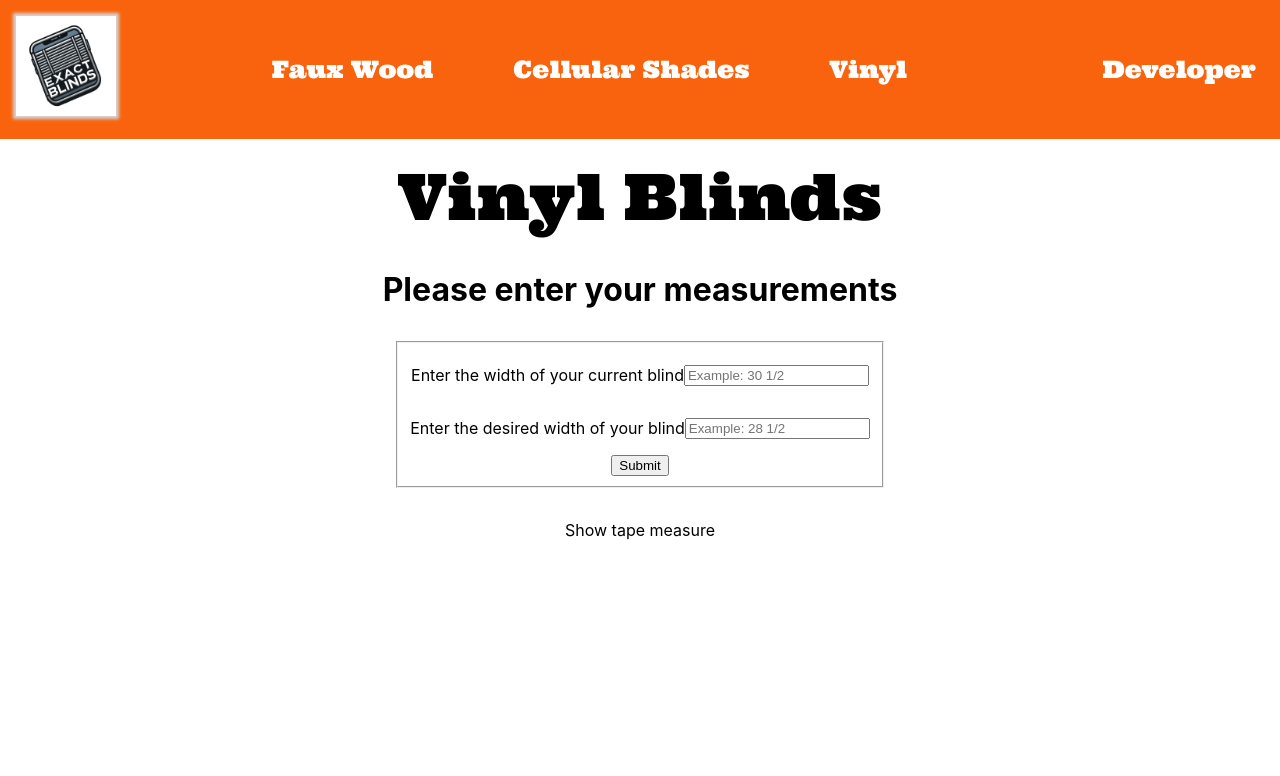
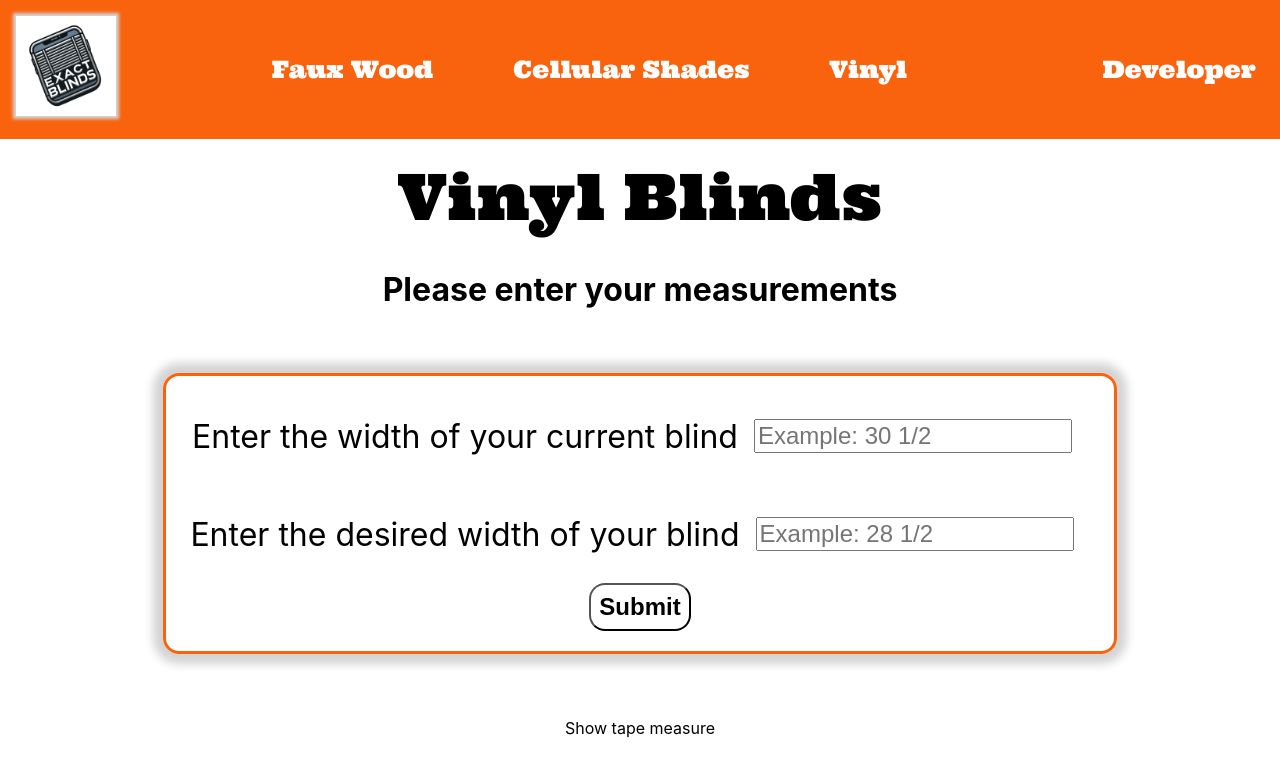
Before and after one commit to Anthony-Ghilardi/ExactBlinds, a React (Create React App) app: page /vinyl in a window 1280 px wide. Shown: the top 776 px of the page. Built offline with nearby package versions, Linux system fonts and the light colour scheme.

Commit message:
Stlying changes across multiple pages

```diff
--- a/src/components/Cellular/Cellular.jsx
+++ b/src/components/Cellular/Cellular.jsx
@@ -145,37 +145,39 @@ export default function Cellular() {
         theme="light"
         transition={Bounce}
       />
-      <h1 className="faux-wood-header">Cellular Shades</h1>
-      <h2 className="measurement-header">Please enter your measurements</h2>
-      <form className="faux-wood-form" onSubmit={handleCut}>
-        <fieldset>
-          <label className="faux-input-one">
+      <h1 className="cellular-header">Cellular Shades</h1>
+      <h2 className="cellular-measurement-header">Please enter your measurements</h2>
+      <form className="cellular-form" onSubmit={handleCut}>
+        <fieldset className="cellular-fieldset">
+          <label className="cellular-input-one">
             Enter the width of your current blind
             <input
               type="text"
+              className="cellular-text-input"
               value={OriginalValue}
               onChange={handleOriginalInput}
               placeholder="Example: 30 1/2"
             />
           </label>
-          <label className="faux-input-two">
+          <label className="cellular-input-two">
             Enter the desired width of your blind
             <input
               type="text"
+              className="cellular-text-input"
               value={DesiredValue}
               onChange={handleDesiredInput}
               placeholder="Example: 28 1/2"
             />
           </label>
-          <input type="submit" value="Submit" className="faux-submit-button" />
+          <input type="submit" value="Submit" className="cellular-submit-button"/>
         </fieldset>
       </form>
       {HideResult && (
-        <div className="cut-showcase">
+        <div className="cellular-cut-showcase">
           <h2>Your blind needs to be cut by {Cut} inch on both sides</h2>
         </div>
       )}
-      <div className="tape-measure-button">
+      <div className="cellular-tape-measure-button">
         <button onClick={toggleHiddenElement}>
           {IsHidden ? "Hide tape measure" : "Show tape measure"}
         </button>
--- a/src/components/Cellular/cellular.css
+++ b/src/components/Cellular/cellular.css
@@ -0,0 +1,98 @@
+.cellular-header {
+    display: flex;
+    justify-content: center;
+    align-items: center;
+    margin: 0 auto;
+    padding-top: 1rem;
+    padding-bottom: 1rem;
+    font-size: 4rem;
+    font-family: "Ultra", serif;
+    font-weight: 100;
+}
+
+.cellular-measurement-header {
+    display: flex;
+    justify-content: center;
+    align-items: center;
+    margin: 0 auto;
+    padding-top: 1rem;
+    padding-bottom: 1rem;
+    font-size: 2rem;
+}
+
+.cellular-form {
+    display: flex;
+    flex-direction: column;
+    flex-wrap: wrap;
+    justify-content: center;
+    align-items: center;
+    margin: 0 auto;
+    padding: 3rem;
+    font-size: 2rem;
+}
+
+.cellular-fieldset {
+    border: solid #f9630d 3px;
+    border-radius: 1rem;
+    box-shadow: 0 0 10px 10px #D3D3D3;
+}
+
+.cellular-input-one {
+    display: flex;
+    justify-content: center;
+    align-items: center;
+    margin: 0 auto;
+    padding-top: 1rem;
+    padding-bottom: 1rem;
+}
+
+.cellular-input-two {
+    display: flex;
+    justify-content: center;
+    align-items: center;
+    margin: 0 auto;
+    padding-top: 1rem;
+    padding-bottom: 1rem;
+}
+
+.cellular-text-input {
+    font-size: 1.5rem;
+    margin: 1rem;
+}
+
+.cellular-submit-button {
+    display: flex;
+    justify-content: center;
+    align-items: center;
+    margin: 0 auto;
+    padding: 0.5rem;
+    background-color: #fff;
+    border-radius: 1rem;
+    font-weight: bold;
+    font-size: 1.5rem;
+    transition: background-color 0.5s ease, transform 0.5s ease;
+}
+
+.cellular-submit-button:hover {
+    background-color: #f9630d;
+    transform: scale(1.20);
+}
+
+.cellular-cut-showcase {
+    display: flex;
+    align-items: center;
+    justify-content: center;
+    margin: 0 auto;
+    padding-top: 1rem;
+    padding-bottom: 1rem;
+}
+
+.cellular-tape-measure-button {
+    display: flex;
+    flex-direction: column;
+    justify-content: center;
+    align-items: center;
+    margin: 0 auto;
+    padding-top: 1rem;
+    padding-bottom: 1rem;
+}
--- a/src/components/FauxWood/FauxWood.jsx
+++ b/src/components/FauxWood/FauxWood.jsx
@@ -141,13 +141,14 @@ export default function FauxWood() {
         transition={Bounce}
       />
       <h1 className="faux-wood-header">Faux Wood Blinds</h1>
-      <h2 className="measurement-header">Please enter your measurements</h2>
+      <h2 className="faux-measurement-header">Please enter your measurements</h2>
       <form className="faux-wood-form" onSubmit={handleCut}>
-        <fieldset>
+        <fieldset className="faux-wood-fieldset">
           <label className="faux-input-one">
             Enter the width of your current blind
             <input
               type="text"
+              className="faux-wood-text-input"
               value={OriginalValue}
               onChange={handleOriginalInput}
               placeholder="Example: 30 1/2"
@@ -157,6 +158,7 @@ export default function FauxWood() {
             Enter the desired width of your blind
             <input
               type="text"
+              className="faux-wood-text-input"
               value={DesiredValue}
               onChange={handleDesiredInput}
               placeholder="Example: 28 1/2"
@@ -166,11 +168,11 @@ export default function FauxWood() {
         </fieldset>
       </form>
       {HideResult && (
-        <div className="cut-showcase">
+        <div className="faux-cut-showcase">
           <h2>Your blind needs to be cut by {Cut} inch on both sides</h2>
         </div>
       )}
-      <div className="tape-measure-button">
+      <div className="faux-tape-measure-button">
         <button onClick={toggleHiddenElement}>
           {IsHidden ? "Hide tape measure" : "Show tape measure"}
         </button>
--- a/src/components/FauxWood/faux-wood.css
+++ b/src/components/FauxWood/faux-wood.css
@@ -10,7 +10,7 @@
     font-weight: 100;
 }
 
-.measurement-header {
+.faux-measurement-header {
     display: flex;
     justify-content: center;
     align-items: center;
@@ -27,8 +27,14 @@
     justify-content: center;
     align-items: center;
     margin: 0 auto;
-    padding-top: 1rem;
-    padding-bottom: 1rem;
+    padding: 3rem;
+    font-size: 2rem;
+}
+
+.faux-wood-fieldset {
+    border: solid #f9630d 3px;
+    border-radius: 1rem;
+    box-shadow: 0 0 10px 10px #D3D3D3;
 }
 
 .faux-input-one {
@@ -49,14 +55,30 @@
     padding-bottom: 1rem;
 }
 
+.faux-wood-text-input {
+    font-size: 1.5rem;
+    margin: 1rem;
+}
+
 .faux-submit-button {
     display: flex;
     justify-content: center;
     align-items: center;
     margin: 0 auto;
+    padding: 0.5rem;
+    background-color: #fff;
+    border-radius: 1rem;
+    font-weight: bold;
+    font-size: 1.5rem;
+    transition: background-color 0.5s ease, transform 0.5s ease;
 }
 
-.cut-showcase {
+.faux-submit-button:hover {
+    background-color: #f9630d;
+    transform: scale(1.20);
+}
+
+.faux-cut-showcase {
     display: flex;
     align-items: center;
     justify-content: center;
@@ -65,7 +87,7 @@
     padding-bottom: 1rem;
 }
 
-.tape-measure-button {
+.faux-tape-measure-button {
     display: flex;
     flex-direction: column;
     justify-content: center;
--- a/src/components/Vinyl/Vinyl.jsx
+++ b/src/components/Vinyl/Vinyl.jsx
@@ -148,37 +148,39 @@ export default function Vinyl() {
         theme="light"
         transition={Bounce}
       />
-      <h1 className="faux-wood-header">Vinyl Blinds</h1>
-      <h2 className="measurement-header">Please enter your measurements</h2>
-      <form className="faux-wood-form" onSubmit={handleCut}>
-        <fieldset>
-          <label className="faux-input-one">
+      <h1 className="vinyl-header">Vinyl Blinds</h1>
+      <h2 className="vinyl-measurement-header">Please enter your measurements</h2>
+      <form className="vinyl-form" onSubmit={handleCut}>
+        <fieldset className="vinyl-fieldset">
+          <label className="vinyl-input-one">
             Enter the width of your current blind
             <input
               type="text"
+              className="vinyl-text-input"
               value={OriginalValue}
               onChange={handleOriginalInput}
               placeholder="Example: 30 1/2"
             />
           </label>
-          <label className="faux-input-two">
+          <label className="vinyl-input-two">
             Enter the desired width of your blind
             <input
               type="text"
+              className="vinyl-text-input"
               value={DesiredValue}
               onChange={handleDesiredInput}
               placeholder="Example: 28 1/2"
             />
           </label>
-          <input type="submit" value="Submit" className="faux-submit-button" />
+          <input type="submit" value="Submit" className="vinyl-submit-button" />
         </fieldset>
       </form>
       {HideResult && (
-        <div className="cut-showcase">
+        <div className="vinyl-cut-showcase">
           <h2>Your blind needs to be cut by {Cut} inch on both sides</h2>
         </div>
       )}
-      <div className="tape-measure-button">
+      <div className="vinyl-tape-measure-button">
         <button onClick={toggleHiddenElement}>
           {IsHidden ? "Hide tape measure" : "Show tape measure"}
         </button>
--- a/src/components/Vinyl/vinyl.css
+++ b/src/components/Vinyl/vinyl.css
@@ -0,0 +1,98 @@
+.vinyl-header {
+    display: flex;
+    justify-content: center;
+    align-items: center;
+    margin: 0 auto;
+    padding-top: 1rem;
+    padding-bottom: 1rem;
+    font-size: 4rem;
+    font-family: "Ultra", serif;
+    font-weight: 100;
+}
+
+.vinyl-measurement-header {
+    display: flex;
+    justify-content: center;
+    align-items: center;
+    margin: 0 auto;
+    padding-top: 1rem;
+    padding-bottom: 1rem;
+    font-size: 2rem;
+}
+
+.vinyl-form {
+    display: flex;
+    flex-direction: column;
+    flex-wrap: wrap;
+    justify-content: center;
+    align-items: center;
+    margin: 0 auto;
+    padding: 3rem;
+    font-size: 2rem;
+}
+
+.vinyl-fieldset {
+    border: solid #f9630d 3px;
+    border-radius: 1rem;
+    box-shadow: 0 0 10px 10px #D3D3D3;
+}
+
+.vinyl-input-one {
+    display: flex;
+    justify-content: center;
+    align-items: center;
+    margin: 0 auto;
+    padding-top: 1rem;
+    padding-bottom: 1rem;
+}
+
+.vinyl-input-two {
+    display: flex;
+    justify-content: center;
+    align-items: center;
+    margin: 0 auto;
+    padding-top: 1rem;
+    padding-bottom: 1rem;
+}
+
+.vinyl-text-input {
+    font-size: 1.5rem;
+    margin: 1rem;
+}
+
+.vinyl-submit-button {
+    display: flex;
+    justify-content: center;
+    align-items: center;
+    margin: 0 auto;
+    padding: 0.5rem;
+    background-color: #fff;
+    border-radius: 1rem;
+    font-weight: bold;
+    font-size: 1.5rem;
+    transition: background-color 0.5s ease, transform 0.5s ease;
+}
+
+.vinyl-submit-button:hover {
+    background-color: #f9630d;
+    transform: scale(1.20);
+}
+
+.vinyl-cut-showcase {
+    display: flex;
+    align-items: center;
+    justify-content: center;
+    margin: 0 auto;
+    padding-top: 1rem;
+    padding-bottom: 1rem;
+}
+
+.vinyl-tape-measure-button {
+    display: flex;
+    flex-direction: column;
+    justify-content: center;
+    align-items: center;
+    margin: 0 auto;
+    padding-top: 1rem;
+    padding-bottom: 1rem;
+}
```
Also changed, not shown: src/components/Tutorial/tutorial.css (+0 -10 lines).
